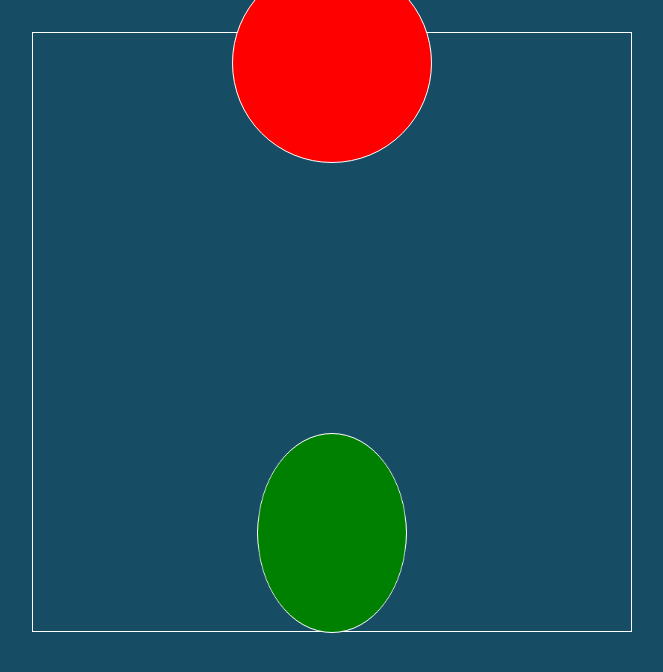
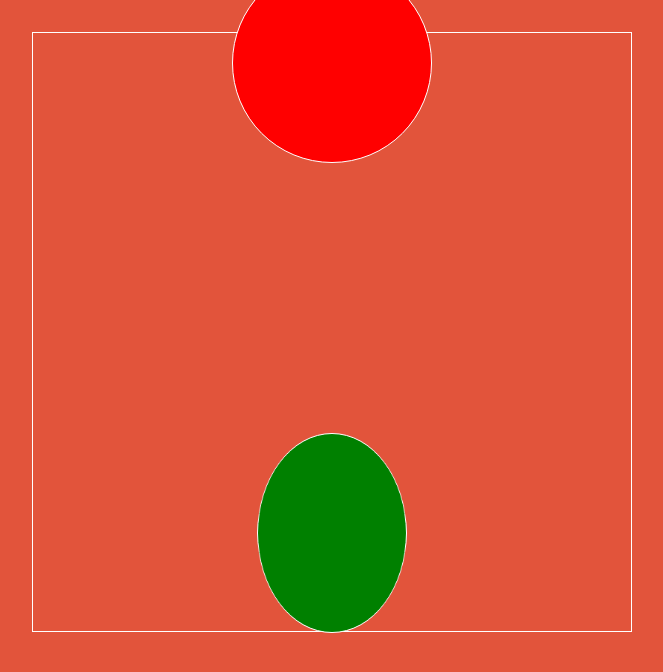
Before and after one commit to Nub1ik/Week4-CSS-Animation-Playground, a plain HTML site: page index.html in a window 1280 px wide. Shown: the whole page, without its empty margins (308-971 px from the left). Drawn offline with Linux system fonts and the light colour scheme.

Commit message:
edit backround color

```diff
--- a/CSS/style.css
+++ b/CSS/style.css
@@ -5,7 +5,7 @@
 }
 
 body {
-    background-color: rgb(22, 76, 100);
+    background-color: rgb(226, 84, 59);
 }
 
 .container {
```
